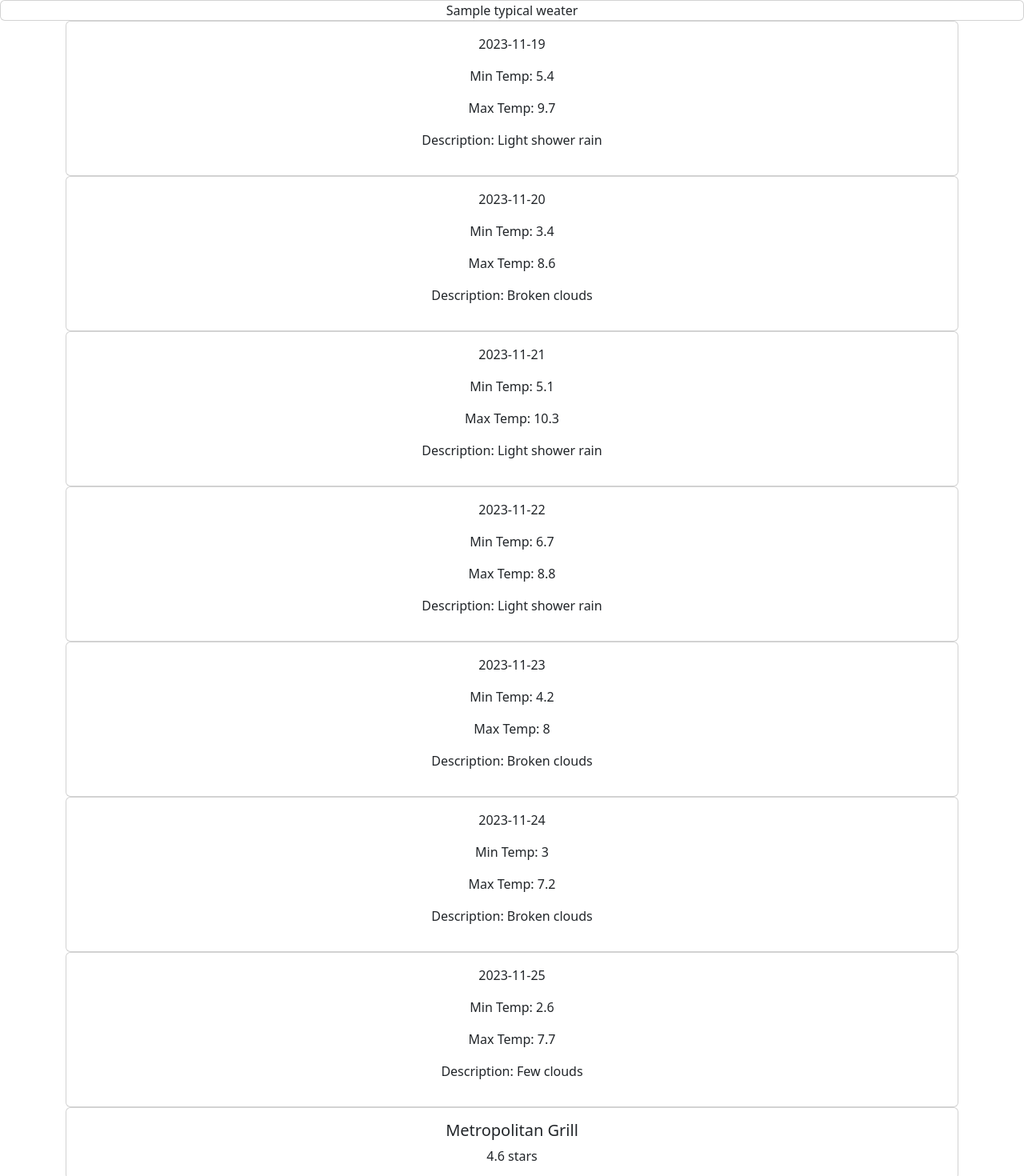
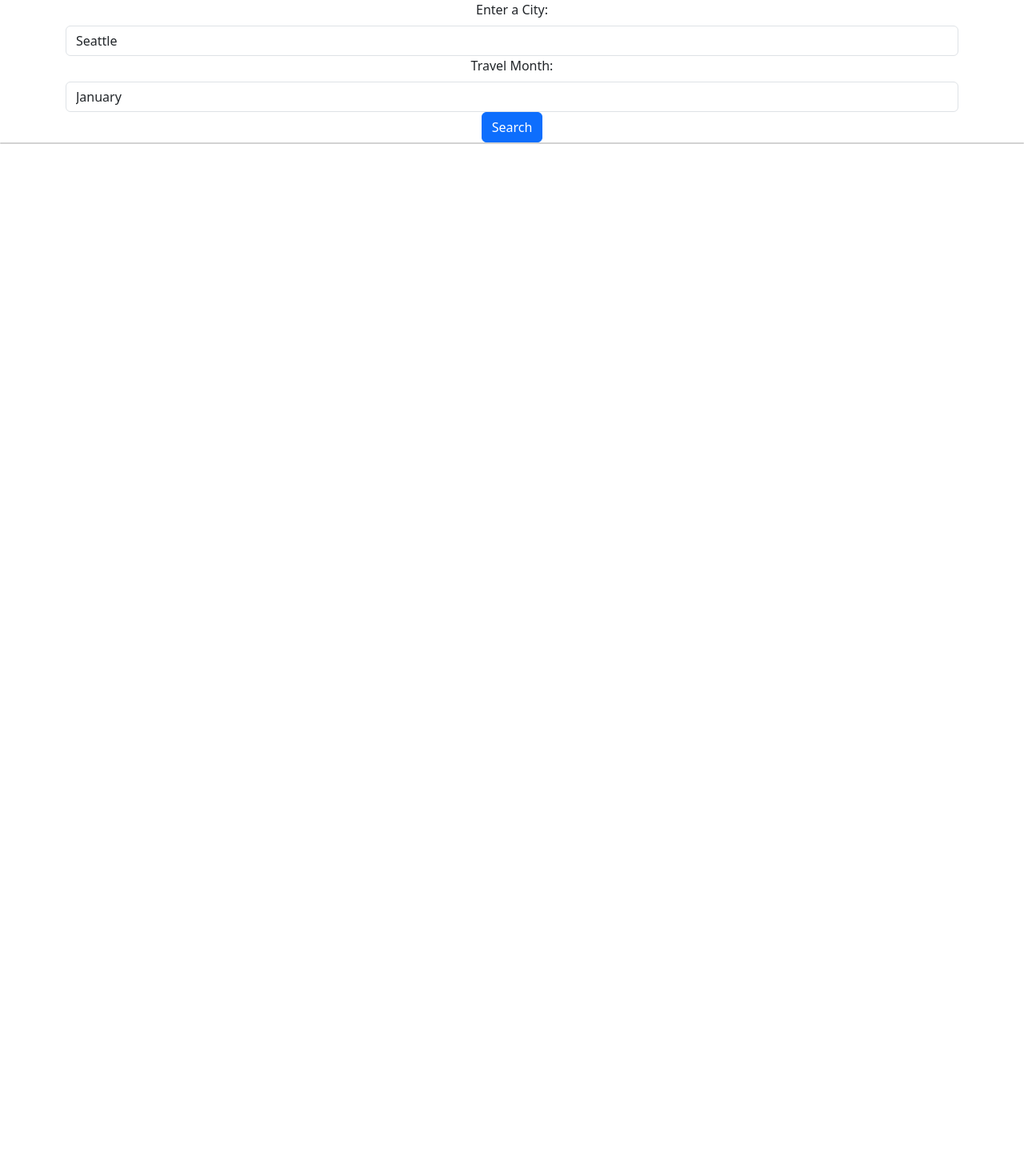
Before and after one commit to tammytdo/travel_planner_frontend, a React (Create React App) app: page / in a window 1280 px wide. Shown: the top 1470 px of the page at 80% size. After the commit the page ends 800 px from the top, so only its background shows below. Built offline with nearby package versions, Linux system fonts and the light colour scheme.

Commit message:
added models

```diff
--- a/src/App.js
+++ b/src/App.js
@@ -6,14 +6,16 @@ import sampleResponse from "./sampleResponse.json";
 import InputForm from "./components/InputForm/InputForm";
 import TypicalWeatherCard from "./components/Weather/TypicalWeatherCard";
 import WeatherCard from "./components/Weather/WeatherCard";
-// import AttractionCard from './components/AttractionCards/AttractionCard';
-import RestaurantCard from './components/Restaurants/RestaurantCard';
+import AttractionCard from "./components/Attractions/AttractionCard";
+import RestaurantCard from "./components/Restaurants/RestaurantCard";
 
 function App() {
   // edit name from userFormData to cityData
   const [userFormData, setUserFormData] = useState({
-    city: "" || "Seattle", // Seattle for testing
-    month: "" || "January", // January for testing
+    // city: "",
+    // month: "",
+    city: "Seattle", // Seattle for testing
+    month: "January", // January for testing
     months: [
       "January",
       "February",
@@ -28,13 +30,16 @@ function App() {
       "November",
       "December",
     ],
+    response: {},
     errorMsg: "",
-    typicalWeather: "" || "Sample typical weater", // Sample for testing
+    typicalWeather: "",
     attractions: [],
-    // restaurants: [],
-    restaurants: sampleResponse.restaurants, // Sample for testing
-    // upcomingWeather: []
-    upcomingWeather: sampleResponse.upcoming_weather // Sample for testing
+    restaurants: [],
+    upcomingWeather: [],
+    // typicalWeather: sampleResponse.typical_weather, // Sample for testing
+    // upcomingWeather: sampleResponse.upcoming_weather, // Sample for testing
+    // attractions: sampleResponse.attractions, // Sample for testing
+    // restaurants: sampleResponse.restaurants, // Sample for testing
   });
 
   const handleInputChange = (e) => {
@@ -47,12 +52,7 @@ function App() {
     });
   };
 
-  // const handleFormSubmit = (e) => {
-  //   e.preventDefault();
-  //   fetchData();
-  //   console.log(e);
-  // };
-
+  // testing
   const handleFormSubmit = async (e) => {
     e.preventDefault();
     try {
@@ -60,10 +60,11 @@ function App() {
         // Instead of making an actual API call, use the imported sampleResponse
         setUserFormData({
           ...userFormData,
+          response: sampleResponse,
           attractions: sampleResponse.attractions,
           restaurants: sampleResponse.restaurants,
-          typicalWeather: sampleResponse.typicalWeather,
-          upcomingWeather: sampleResponse.upcomingWeather,
+          typicalWeather: sampleResponse.typical_weather,
+          upcomingWeather: sampleResponse.upcoming_weather,
         });
       } else {
         console.error("City and month are required");
@@ -72,6 +73,14 @@ function App() {
       console.error("Error:", error);
     }
   };
+
+  // Live API call
+  // const handleFormSubmit = (e) => {
+  //   e.preventDefault();
+  //   fetchData();
+  // };
+
+  // Live API call
 
   // const fetchData = async () => {
   //   try {
@@ -84,8 +93,8 @@ function App() {
   //         ...userFormData,
   //         attractions: response.data.attractions,
   //         restaurants: response.data.restaurants,
-  //         typicalWeather: response.data.typicalWeather,
-  //         upcomingWeather: response.data.upcomingWeather,
+  //         typicalWeather: response.data.typical_weather,
+  //         upcomingWeather: response.data.upcoming_weather,
   //       });
   //     } else {
   //       console.error("City and month are required");
@@ -95,17 +104,24 @@ function App() {
   //   }
   // };
 
-  // console.log("sampleResponse.upcoming_weather:", sampleResponse.upcoming_weather);
-
   return (
     <div className="App">
-      {/* pass props? */}
-      {/* <InputForm userFormData={userFormData} /> */}
-      <TypicalWeatherCard typicalWeather={userFormData.typicalWeather} />
-      <WeatherCard upcomingWeather={userFormData.upcomingWeather} />
+      <InputForm
+        city={userFormData.city}
+        month={userFormData.month}
+        months={userFormData.months}
+        handleInputChange={handleInputChange}
+        handleFormSubmit={handleFormSubmit}
+      />
 
-      {/* <AttractionsCard/> */}
-      <RestaurantCard restaurants={userFormData.restaurants}/>
+      {userFormData.response && (
+        <div>
+          <TypicalWeatherCard typicalWeather={userFormData.typicalWeather} />
+          <WeatherCard upcomingWeather={userFormData.upcomingWeather} />
+          <AttractionCard attractions={userFormData.attractions} />
+          <RestaurantCard restaurants={userFormData.restaurants} />
+        </div>
+      )}
     </div>
   );
 }
--- /dev/null
+++ b/src/components/Attractions/AttractionCard.js
@@ -0,0 +1,18 @@
+import React from "react";
+import { Container } from "react-bootstrap";
+import AttractionModel from './AttractionsModel';
+
+const AttractionsCard = (props) => {
+  return (
+    <Container>
+      {props.attractions.map((attraction, idx) => {
+        const [attractionName, attractionRating] = attraction.split(": ");
+        return (
+          <AttractionModel key={idx} attractionName={attractionName} attractionRating={attractionRating}/>
+        );
+      })}
+    </Container>
+  );
+};
+
+export default AttractionsCard;
--- /dev/null
+++ b/src/components/Attractions/AttractionsModel.js
@@ -0,0 +1,15 @@
+import React from "react";
+import { Card } from "react-bootstrap";
+
+const AttractionModel = (props) => {
+  return (
+    <Card key={`attractions-${props.idx}`}>
+      <Card.Body>
+        <Card.Title>{props.attractionName}</Card.Title>
+        <Card.Text>{props.attractionRating}</Card.Text>
+      </Card.Body>
+    </Card>
+  );
+};
+
+export default AttractionModel;
--- a/src/components/InputForm/InputForm.js
+++ b/src/components/InputForm/InputForm.js
@@ -1,33 +1,35 @@
 import React from "react";
 import { Form, Button, Container } from "react-bootstrap";
 
-const InputForm = ({ userFormData, handleFormSubmit, handleInputChange }) => {
+const InputForm = (props) => {
   return (
     <Container>
-      <Form onSubmit={handleFormSubmit}>
+      <Form onSubmit={props.handleFormSubmit}>
         <Form.Group controlId="user-city">
           <Form.Label>Enter a City: </Form.Label>
           <Form.Control
             type="text"
             name="city"
             placeholder="city"
-            value={userFormData.city}
-            onChange={handleInputChange}
+            defaultValue={props.city}
+            onChange={props.handleInputChange}
           />
         </Form.Group>
+
+        {/* Add a bootstrap Dropdown to the months */}
         <Form.Group controlId="select-month">
           <Form.Label>Travel Month: </Form.Label>
           <Form.Control
             as="select"
             name="month"
-            value={userFormData.month}
-            onChange={handleInputChange}
+            defaultValue={props.month}
+            onChange={props.handleInputChange}
           >
-            <option value="" disabled>
+            <option defaultValue="" disabled>
               Select a month
             </option>
-            {userFormData.months.map((month, idx) => (
-              <option key={idx} value={month}>
+            {props.months.map((month, idx) => (
+              <option key={idx} defaultValue={month}>
                 {month}
               </option>
             ))}
--- a/src/components/Restaurants/RestaurantCard.js
+++ b/src/components/Restaurants/RestaurantCard.js
@@ -1,20 +1,18 @@
 import React from "react";
-import { Container, Card } from "react-bootstrap";
+import { Container } from "react-bootstrap";
+import RestaurantModel from "./RestaurantModel";
 
 const RestaurantCard = (props) => {
-    console.log("restaurants:", props.restaurants);
-
   return (
     <Container>
       {props.restaurants.map((restaurant, idx) => {
         const [restaurantName, restaurantRating] = restaurant.split(": ");
         return (
-          <Card key={`restaurant-${idx}`}>
-            <Card.Body>
-              <Card.Title>{restaurantName}</Card.Title>
-              <Card.Text>{restaurantRating}</Card.Text>
-            </Card.Body>
-          </Card>
+          <RestaurantModel
+            key={idx}
+            restaurantName={restaurantName}
+            restaurantRating={restaurantRating}
+          />
         );
       })}
     </Container>
--- /dev/null
+++ b/src/components/Restaurants/RestaurantModel.js
@@ -0,0 +1,15 @@
+import React from "react";
+import { Card } from "react-bootstrap";
+
+const RestaurantModel = (props) => {
+  return (
+    <Card key={`restaurant-${props.idx}`}>
+    <Card.Body>
+      <Card.Title>{props.restaurantName}</Card.Title>
+      <Card.Text>{props.restaurantRating}</Card.Text>
+    </Card.Body>
+  </Card>
+  )
+}
+
+export default RestaurantModel;
--- a/src/components/Weather/TypicalWeatherCard.js
+++ b/src/components/Weather/TypicalWeatherCard.js
@@ -1,4 +1,3 @@
-// TypicalWeatherCard.js
 import React from "react";
 import { Card } from "react-bootstrap";
 
--- a/src/components/Weather/WeatherCard.js
+++ b/src/components/Weather/WeatherCard.js
@@ -1,17 +1,20 @@
 import React from "react";
 import { Container } from "react-bootstrap";
-import WeatherDayForecast from "./WeatherDayForecast"
+import WeatherModel from "./WeatherModel";
 
 const WeatherCard = (props) => {
   return (
     <Container>
       {props.upcomingWeather.map((weatherDay, idx) => {
         return (
-       <WeatherDayForecast index={`WeatherDayForecast-${idx}`} weatherDay={weatherDay}/>
+          <WeatherModel
+            key={`WeatherDayForecast-${idx}`}
+            weatherDay={weatherDay}
+          />
         );
       })}
     </Container>
-  )
+  );
 };
 
 export default WeatherCard;
--- a/src/components/Weather/WeatherDayForecast.js
+++ b/src/components/Weather/WeatherModel.js
@@ -1,7 +1,7 @@
 import React from "react";
-import {  Card } from "react-bootstrap";
+import { Card } from "react-bootstrap";
 
-const WeatherDayForecast = (props) => {
+const WeatherModel = (props) => {
   return (
     <Card>
       <Card.Body>
@@ -14,4 +14,4 @@ const WeatherDayForecast = (props) => {
   );
 };
 
-export default WeatherDayForecast;
+export default WeatherModel;
```
Also changed, not shown: src/components/Attractions/AttractionsCard.js (deleted, +0 -16 lines), src/components/Attractions/AttractionCard.css (added), src/components/Attractions/AttractionsCard.css (deleted). Lines whose indentation alone changed are shown as unchanged.
